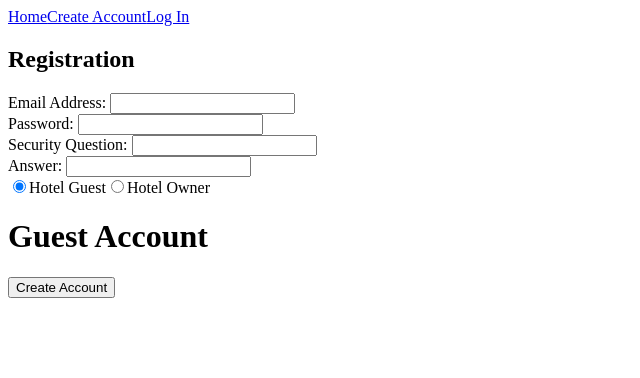
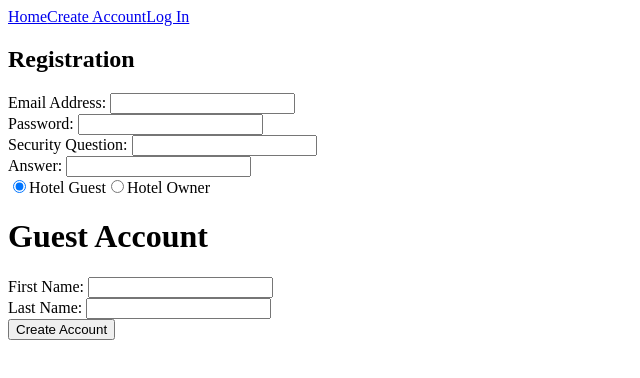
Before and after one commit to ZachMeininger/RevStay, an Angular app in the folder FrontEnd/RevStay/: page /register in a window 1280 px wide. Shown: the top 378 px of the page, without its empty margins (0-640 px from the left). Built offline with nearby package versions, Linux system fonts and the light colour scheme.

Commit message:
Register radio Guest Account input

```diff
--- a/FrontEnd/RevStay/src/app/components/register/register.component.html
+++ b/FrontEnd/RevStay/src/app/components/register/register.component.html
@@ -40,6 +40,16 @@
 
     <ng-template #hotel_reg>
         <h1>Guest Account</h1>
+        <label>
+            First Name:
+            <input [(ngModel)]="userFirst" type = "text"/>
+        </label>
+        <br>
+        <label>
+            Last Name:
+            <input [(ngModel)]="userLast" type = "text"/>
+        </label>
+        <br>
     </ng-template>
 
     <button (click)="handleReg()">Create Account</button>
--- a/FrontEnd/RevStay/src/app/components/register/register.component.ts
+++ b/FrontEnd/RevStay/src/app/components/register/register.component.ts
@@ -18,6 +18,9 @@ export class RegisterComponent {
   securityQuestion: String = '';
   securityAnswer: String  = '';
   accountType: Number = 0;
+
+  userFirst: String = '';
+  userLast: String = '';
 
   handleReg(): void {
     const UserAccount = {
```
